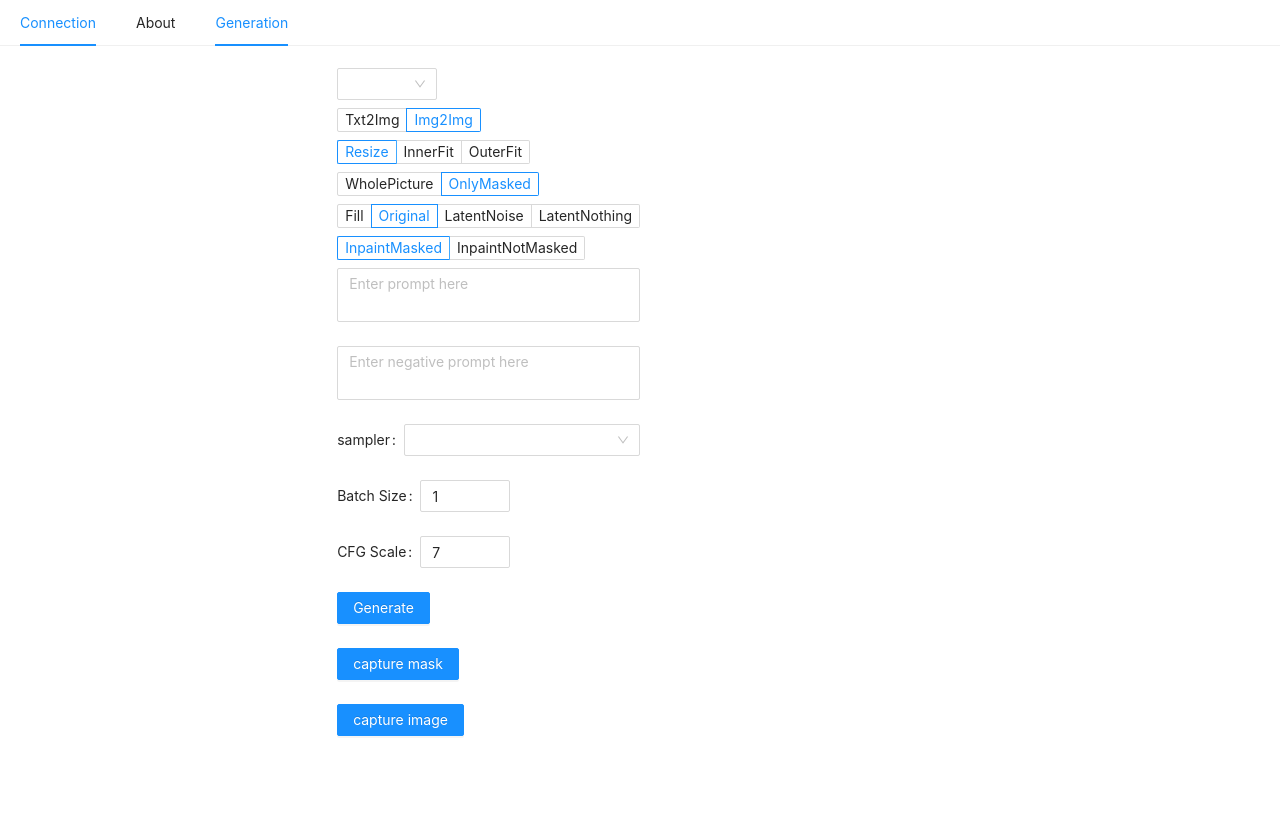
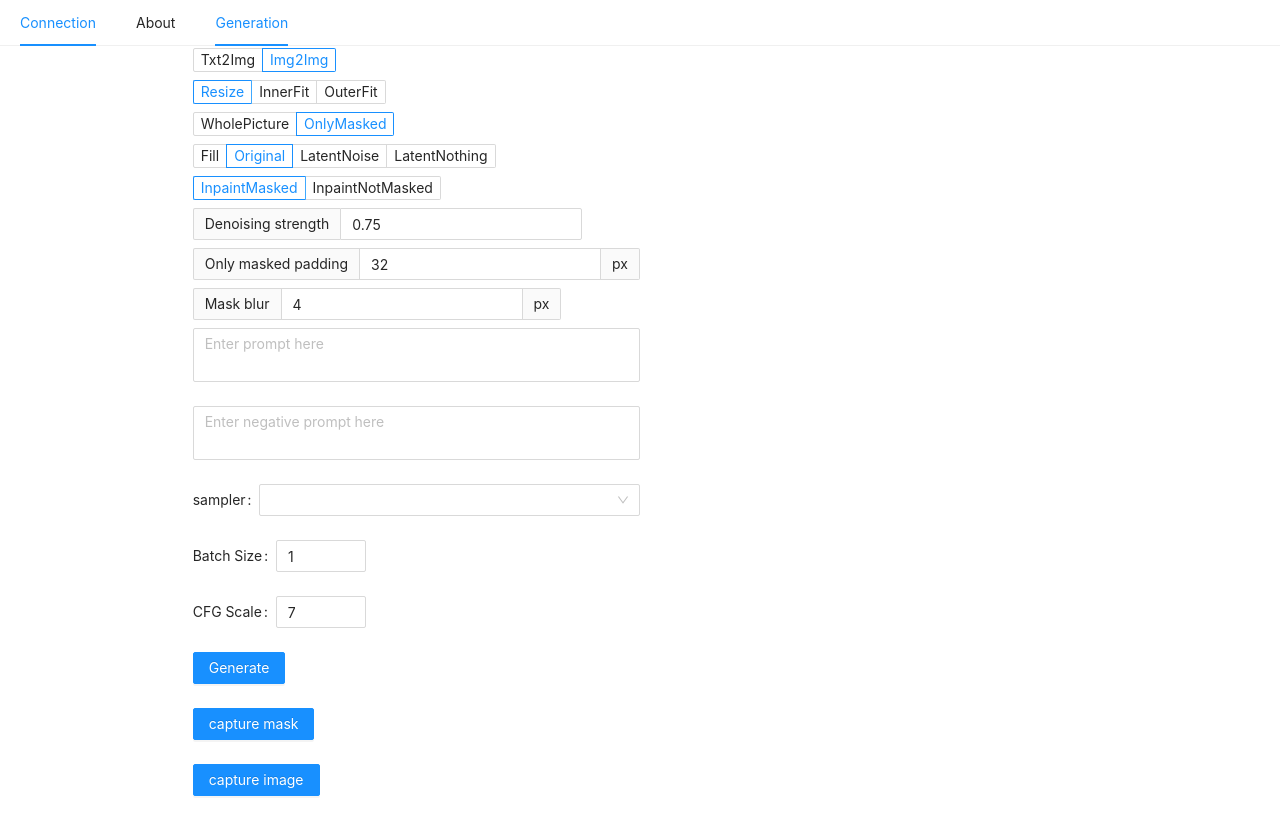
Before and after one commit to huchenlei/stable-diffusion-ps-pea, a Vue app: page /generation in a window 1280 px wide. Shown: the top 834 px of the page. Before the commit the page ends 800 px from the top, so only its background shows below. Built offline with nearby package versions, Linux system fonts and the light colour scheme.

Commit message:
:construction: Add Img2ImgPayloadDisplay

```diff
--- /dev/null
+++ b/src/components/Img2ImgPayloadDisplay.vue
@@ -0,0 +1,49 @@
+<script lang="ts">
+import {
+    Img2ImgPayload, ResizeMode,
+    InpaintArea,
+    InpaintFill,
+    MaskMode,
+} from '@/Automatic1111';
+import PayloadRadio from '@/components/PayloadRadio.vue';
+
+export default {
+    name: 'payloadDisplay',
+    props: {
+        payload: {
+            type: Img2ImgPayload,
+            required: true,
+        },
+    },
+    components: {
+        PayloadRadio,
+    },
+    setup(props) {
+        return {
+            ResizeMode,
+            InpaintArea,
+            InpaintFill,
+            MaskMode,
+
+            updateMaskBlur(value: number) {
+                props.payload.mask_blur_x = value;
+                props.payload.mask_blur_y = value;
+            }
+        };
+    },
+};
+</script>
+
+<template>
+    <a-space direction="vertical">
+        <PayloadRadio v-model:value="payload.resize_mode" :enum-type="ResizeMode"></PayloadRadio>
+        <PayloadRadio v-model:value="payload.inpaint_full_res" :enum-type="InpaintArea"></PayloadRadio>
+        <PayloadRadio v-model:value="payload.inpainting_fill" :enum-type="InpaintFill"></PayloadRadio>
+        <PayloadRadio v-model:value="payload.inpainting_mask_invert" :enum-type="MaskMode"></PayloadRadio>
+        <a-input-number addonBefore="Denoising strength" v-model:value="payload.denoising_strength" :min="0" :max="1" />
+        <a-input-number addonBefore="Only masked padding" addonAfter="px" v-model:value="payload.inpaint_full_res_padding"
+            :min="0" />
+        <a-input-number addonBefore="Mask blur" addonAfter="px" :value="payload.mask_blur_x" :min="0"
+            @change="updateMaskBlur" />
+    </a-space>
+</template>
--- a/src/components/PayloadRadio.vue
+++ b/src/components/PayloadRadio.vue
@@ -11,7 +11,7 @@ export default {
             required: true,
         },
     },
-    emits: ['update:value', 'input'],
+    emits: ['update:value'],
     setup(props, { emit }) {
         return {
             onRadioChange(e: Event) {
--- a/src/views/GenerationView.vue
+++ b/src/views/GenerationView.vue
@@ -3,12 +3,8 @@ import { ref, reactive } from 'vue';
 import {
   type ISampler,
   CommonPayload,
-  ResizeMode,
   Img2ImgPayload,
   Txt2ImgPayload,
-  InpaintArea,
-  InpaintFill,
-  MaskMode,
   GenerationMode,
 } from '../Automatic1111';
 import { useA1111ContextStore } from '@/stores/a1111ContextStore';
@@ -16,6 +12,7 @@ import { photopeaContext, type PhotopeaBound } from '../Photopea';
 import { applyMask, cropImage } from '../ImageUtil';
 import SDModelSelection from '@/components/SDModelSelection.vue';
 import PayloadRadio from '@/components/PayloadRadio.vue';
+import Img2ImgPayloadDisplay from '@/components/Img2ImgPayloadDisplay.vue';
 
 const generationMode = reactive(ref(GenerationMode.Img2Img));
 
@@ -87,11 +84,8 @@ async function captureImage() {
     </SDModelSelection>
 
     <PayloadRadio v-model:value="generationMode" :enum-type="GenerationMode"></PayloadRadio>
-
-    <PayloadRadio v-model:value="img2imgPayload.resize_mode" :enum-type="ResizeMode"></PayloadRadio>
-    <PayloadRadio v-model:value="img2imgPayload.inpaint_full_res" :enum-type="InpaintArea"></PayloadRadio>
-    <PayloadRadio v-model:value="img2imgPayload.inpainting_fill" :enum-type="InpaintFill"></PayloadRadio>
-    <PayloadRadio v-model:value="img2imgPayload.inpainting_mask_invert" :enum-type="MaskMode"></PayloadRadio>
+    <Img2ImgPayloadDisplay v-if="generationMode === GenerationMode.Img2Img" :payload="img2imgPayload">
+    </Img2ImgPayloadDisplay>
 
     <a-form :model="commonPayload" class="payload">
       <a-form-item>
```
